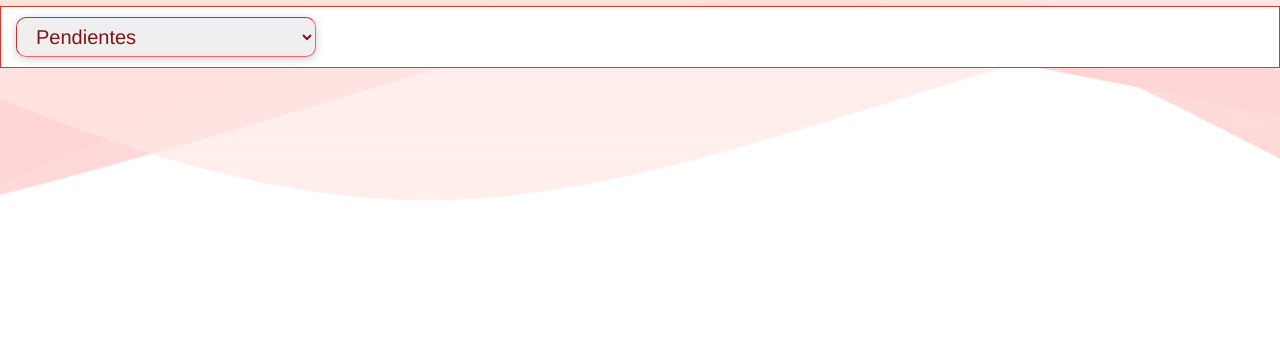
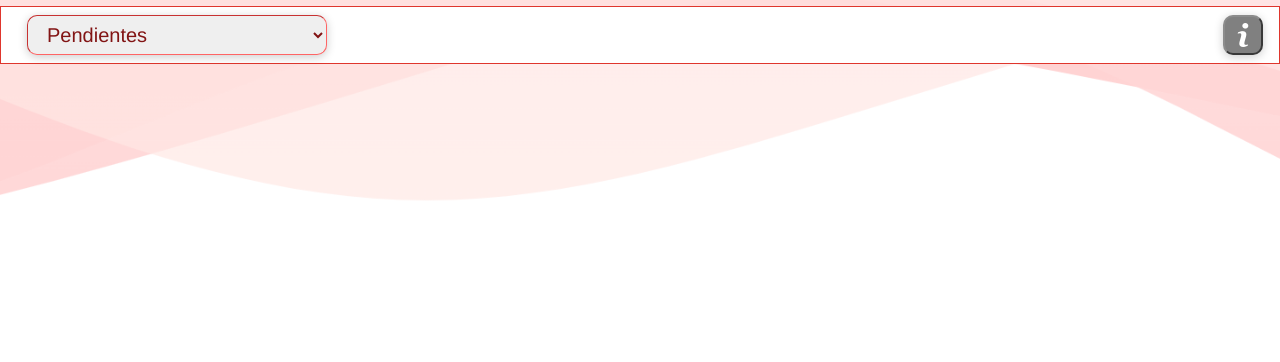
Before and after one commit to TheHops/Restaurante-La-Olla, a Django app: page /OrdenesPendientes/ in a window 1280 px wide. Shown: the part 58-420 px from the top of the page. Run offline with Django 5.2, Linux system fonts and the light colour scheme; the visitor is signed in with stand-in values (Sample User, id 1); data that the repository does not hold is empty; some libraries are stand-ins or nearby versions.

Commit message:
wip: Trabaja en el detalle de la orden para conocer cambios recientes

```diff
--- a/RestauranteLaOlla/Templates/ordenes.html
+++ b/RestauranteLaOlla/Templates/ordenes.html
@@ -2,7 +2,8 @@
 {% block content %}
 {% load static %}
 
-<div class="EncabezadoOrdenesList">
+<div class="EncabezadoOrdenesList py-2 px-3">
+  <div class="EncabezadoOrdenesListIzquierda">
     {% if request.user.IdCargo.Nombre == "Mesero" or request.user.IdCargo.Nombre == "Administrador" %}
       <a href="{% url 'venta' %}">
         <button id="btnVolver">
@@ -32,6 +33,13 @@
         <option value="6">Ambas</option>
       {% endif %}
     </select>
+  </div>
+
+  <div class="EncabezadoOrdenesListDerecha">
+    <button id="btnInfoOrdenes" data-toggle="modal" data-target="#InfoDetalleOrden">
+      <img src="{% static 'img/info2.png' %}" alt="Información de los íconos que se presentan">
+    </button>
+  </div>
 </div>
 
 <div id="listaOrdenesPoFoC">
@@ -249,32 +257,6 @@
   </div>
 </div>
 
-<div class="modal fade" id="InfoCrearOrden" tabindex="-1" role="dialog" aria-labelledby="exampleModalLabel" aria-hidden="true">
-  <div class="modal-dialog" role="document">
-    <div class="modal-content">
-      <div class="modal-header">
-        <h5 class="modal-title ">Información adicional</h5>
-        <button type="button" class="close" data-dismiss="modal" aria-label="Close">
-          <span aria-hidden="true">&times;</span>
-        </button>
-      </div>
-      <div class="modal-body" style="display: flex; flex-direction: column;">
-          <h5 class="subTItuloInfoCrearOrden">Crear orden</h5>
-          <h6 class="textoInfoCrearOrden">Realiza el proceso de creación de la orden una vez haya agregado al menos un consumo</h6>
-          <hr>
-          <h5 class="subTItuloInfoCrearOrden">Limpiar</h5>
-          <h6 class="textoInfoCrearOrden">Elimina todos los consumos que han sido agregados a la orden, volviendo a dejarla vacía para poder agregar nuevos consumos</h6>
-          <hr>
-          <h5 class="subTItuloInfoCrearOrden">Quitar</h5>
-          <h6 class="textoInfoCrearOrden">Es similar al anterior pero elimina la orden de forma individual por consumo</h6>
-          <hr>
-          <h5 class="subTItuloInfoCrearOrden">Al crear la orden</h5>
-          <h6 class="textoInfoCrearOrden">Podrá ser capaz de escribir alguna información adicional que podrá ver el personal de cocina cuando se genere la orden</h6>
-      </div>
-    </div>
-  </div>
-</div>
-
 <div
 class="modal fade"
 id="EditarOrden"
--- a/static/css/ordenes.css
+++ b/static/css/ordenes.css
@@ -2,9 +2,15 @@
 .EncabezadoOrdenesList {
     background-color: white;
     height: auto;
-    padding-bottom: 10px;
     border: #DF362D solid 1px;
     display: flex;
+    justify-content: space-between;
+    align-items: center;
+}
+
+.EncabezadoOrdenesListIzquierda {
+    display: flex;
+    justify-content: center;
 }
 
 #listaOrdenesPoFoC::-webkit-scrollbar {
@@ -14,6 +20,18 @@
 #listaOrdenesPoFoC::-webkit-scrollbar-thumb {
     background: rgba(200, 100, 100, .5);
     border-radius: 10px;
+}
+
+#btnInfoOrdenes {
+    width: 40px;
+    height: 40px;
+    background: hsl(0, 0%, 50%);
+    border-color: hsl(350, 0%, 55%);
+    border-radius: 10px;
+    cursor: pointer;
+    box-shadow: rgba(0, 0, 0, 0.2) 0px 2px 10px;
+    display: inline-block;
+    cursor: pointer;
 }
 
 #listaOrdenesPoFoC {
@@ -276,8 +294,6 @@
     box-shadow: rgba(0, 0, 0, 0.2) 0px 2px 10px;
     display: inline-block;
     cursor: pointer;
-
-    margin: 10px 0 0 10px;
 }
 
 .detallitoOrden {
@@ -477,8 +493,8 @@
 }
 
 #listaEstadoOrdenes {
+    margin-left: 10px;
     width: 300px;
-    margin: 10px 0 0 15px;
     min-width: 155px;
     height: 40px;
     border-color: rgb(200, 50, 50) rgb(255, 100, 100) rgb(255, 100, 100) rgb(200, 50, 50);
```
Also changed, not shown: RestauranteLaOlla/Templates/index.html (+45 -0 lines). Lines whose indentation alone changed are shown as unchanged.
